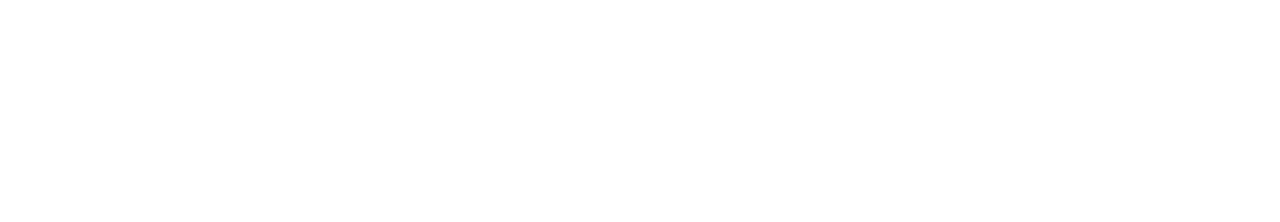
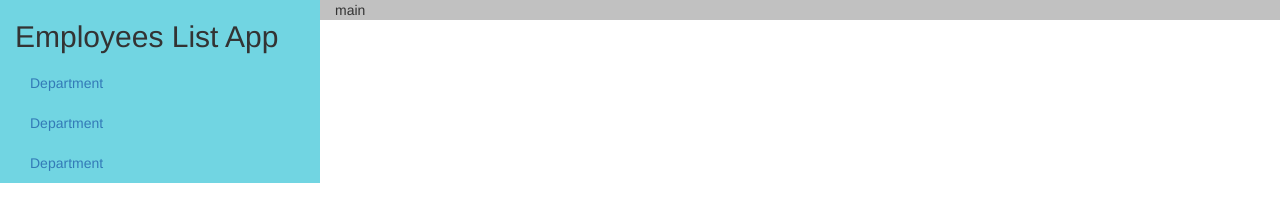
Before and after one commit to jaksa-b/EmployeesList, a website: page index.html in a window 1280 px wide. Drawn offline with nearby package versions, Linux system fonts and the light colour scheme; some packages are replaced by stand-ins of ours.

Commit message:
basic layout

```diff
--- a/app.js
+++ b/app.js
@@ -1,3 +1,17 @@
 angular.module('EmpListApp',[
   'ui.router'
-]);
+])
+.config(function ($stateProvider, $urlRouterProvider) {
+
+    // Page and url states setup, router & templates
+    $stateProvider
+      .state("home",{
+        url: "/",
+        templateUrl: "views/home/home.html",
+        controller: "HomeCtrl"
+      });
+
+    // If no State found redirect to home
+    $urlRouterProvider.otherwise('/');
+
+  });
--- a/index.html
+++ b/index.html
@@ -3,6 +3,7 @@
 <head lang="en">
     <meta charset="UTF-8">
     <title>Employees List App</title>
+    <link rel="stylesheet" href="https://maxcdn.bootstrapcdn.com/bootstrap/3.3.2/css/bootstrap.min.css">
     <!-- Apps Styles -->
     <link rel="stylesheet" href="styles/css/app.css"/>
 </head>
@@ -10,11 +11,13 @@
 
   <div ui-view></div>
 
+
   <!-- Dependencies -->
   <script src="bower_components/angular/angular.js"></script>
   <script src="bower_components/angular-ui-router/release/angular-ui-router.js"></script>
 
   <!-- Scripts -->
   <script src="app.js"></script>
+  <script src="views/home/home.js"></script>
 </body>
 </html>
--- a/styles/css/app.css
+++ b/styles/css/app.css
@@ -0,0 +1,7 @@
+aside{
+  background-color: #71d5e2;
+
+}
+main{
+  background-color: #c1c1c1;
+}
--- /dev/null
+++ b/views/home/home.html
@@ -0,0 +1,17 @@
+<div class="container-fluid">
+  <div class="row">
+    <!-- Sidebar -->
+    <aside class="col-sm-3">
+      <h2>Employees List App</h2>
+      <ul class="nav">
+        <li><a href="">Department</a></li>
+        <li><a href="">Department</a></li>
+        <li><a href="">Department</a></li>
+      </ul>
+    </aside>
+    <!-- Main -->
+    <main class="col-sm-9">
+      main
+    </main>
+  </div>
+</div>
--- /dev/null
+++ b/views/home/home.js
@@ -0,0 +1,4 @@
+angular.module('EmpListApp')
+.controller('HomeCtrl', function ($scope) {
+    $scope.name = "mario";
+  });
```
